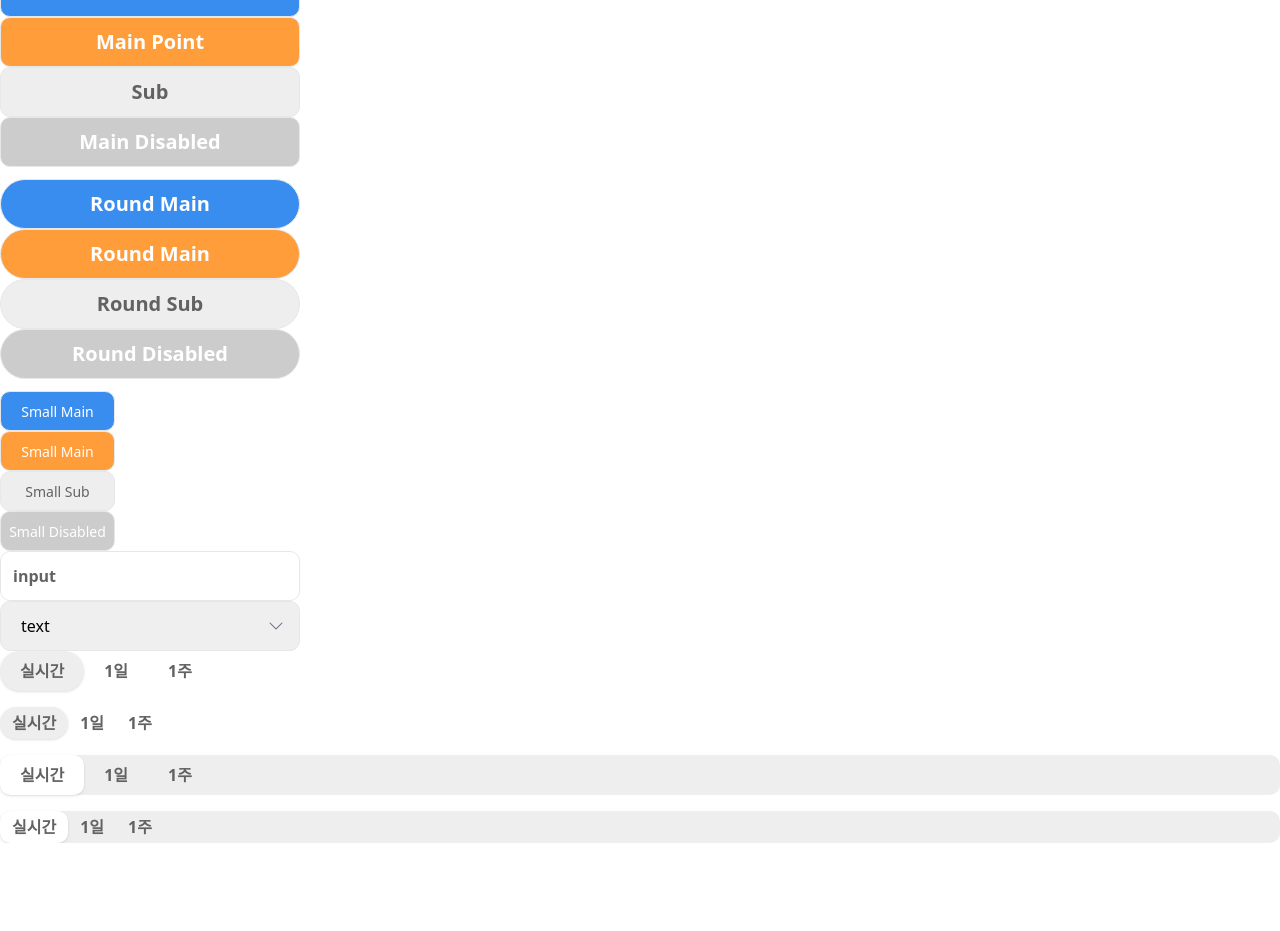
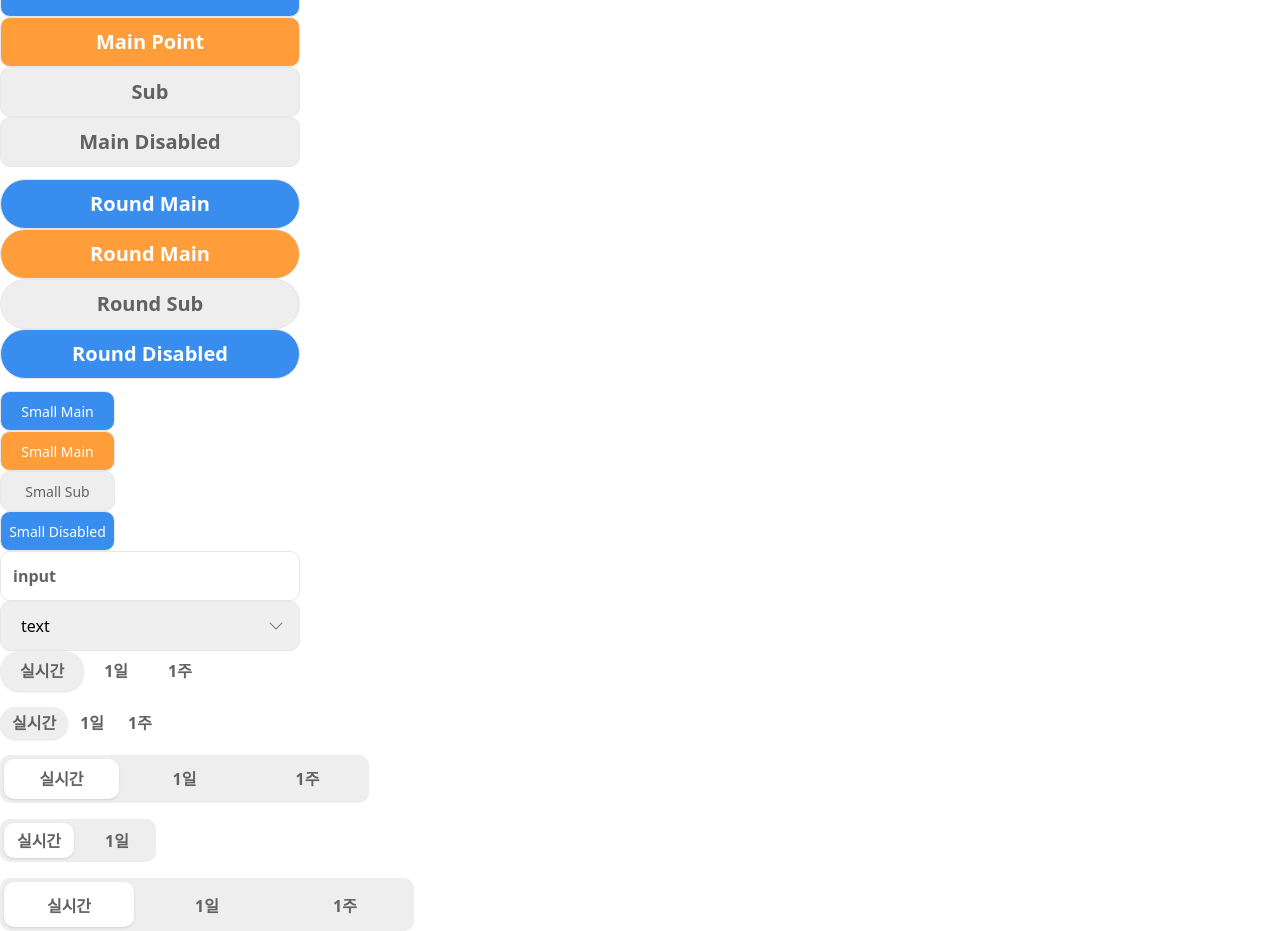
Before and after one commit to IT-s-Okay-to-Lose/FE, a React (Vite) app: page / in a window 1280 px wide. Shown: the part 760-1691 px from the top of the page. Before the commit the page ends 1603 px from the top, so only its background shows below. Built offline with nearby package versions, Linux system fonts and the light colour scheme.

Commit message:
Design: BoxTab Default, Small, Large 디자인 생성

```diff
--- a/src/app/App.tsx
+++ b/src/app/App.tsx
@@ -9,6 +9,7 @@ import { useState } from "react";
 
 function App() {
   const options = ["실시간", "1일", "1주"];
+  const options2 = ["실시간", "1일"];
   const [tab1, setTab1] = useState<string>(options[0]);
   const [tab2, setTab2] = useState<string>(options[0]);
 
@@ -48,19 +49,19 @@ function App() {
           <Button.Main>Main</Button.Main>
           <Button.Point>Main Point</Button.Point>
           <Button.Sub>Sub</Button.Sub>
-          <Button.Disabled>Main Disabled</Button.Disabled>
+          <Button.Sub disabled>Main Disabled</Button.Sub>
         </div>
         <div>
           <Button.Round.Main>Round Main</Button.Round.Main>
           <Button.Round.Point>Round Main</Button.Round.Point>
           <Button.Round.Sub>Round Sub</Button.Round.Sub>
-          <Button.Round.Disabled>Round Disabled</Button.Round.Disabled>
+          <Button.Round.Main disabled>Round Disabled</Button.Round.Main>
         </div>
         <div>
           <Button.Small.Main>Small Main</Button.Small.Main>
           <Button.Small.Point>Small Main</Button.Small.Point>
           <Button.Small.Sub>Small Sub</Button.Small.Sub>
-          <Button.Small.Disabled>Small Disabled</Button.Small.Disabled>
+          <Button.Small.Main disabled>Small Disabled</Button.Small.Main>
         </div>
       </div>
       <Input placeholder="input" />
@@ -74,7 +75,8 @@ function App() {
         <RoundTab.Default options={options} value={tab1} onChange={setTab1} />
         <RoundTab.Small options={options} value={tab2} onChange={setTab2} />
         <BoxTab.Default options={options} value={tab1} onChange={setTab1} />
-        <BoxTab.Small options={options} value={tab2} onChange={setTab2} />
+        <BoxTab.Small options={options2} value={tab2} onChange={setTab2} />
+        <BoxTab.Large options={options} value={tab2} onChange={setTab2} />
       </div>
 
       {/* <Chart data={candleData} width={700} height={400} />
--- a/src/shared/components/molecules/BoxTab.tsx
+++ b/src/shared/components/molecules/BoxTab.tsx
@@ -22,13 +22,15 @@ const createRoundTab = (sizeClass: string) => {
     onChange,
     className,
   }) => (
-    <div className={cn(" w-full rounded-md gap-2 bg-otl-sub", className)}>
+    <div
+      className={cn("flex w-fit p-1 rounded-md gap-2 bg-otl-sub", className)}
+    >
       {options.map((option) => (
         <button
           key={option}
           onClick={() => onChange(option)}
           className={cn(
-            "rounded-md font-semibold text-otl-gray transition",
+            "rounded-md font-semibold text-otl-gray transition whitespace-nowrap",
             sizeClass,
             option === value ? "bg-white shadow" : "hover:bg-white"
           )}
@@ -42,8 +44,9 @@ const createRoundTab = (sizeClass: string) => {
 };
 
 const BoxTab = {
-  Default: createRoundTab("px-5 py-2 text-sm"),
-  Small: createRoundTab("px-3 py-1 text-xs"),
+  Default: createRoundTab("w-[115px] h-[40px] px-5 py-2 text-sm"),
+  Small: createRoundTab("w-[70px] h-[35px] px-3 py-1 text-xs"),
+  Large: createRoundTab("w-[130px] h-[45px] px-6 py-3 text-lg"),
 };
 
 export default BoxTab;
```
